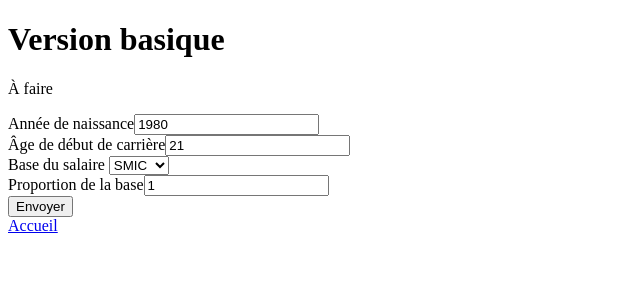
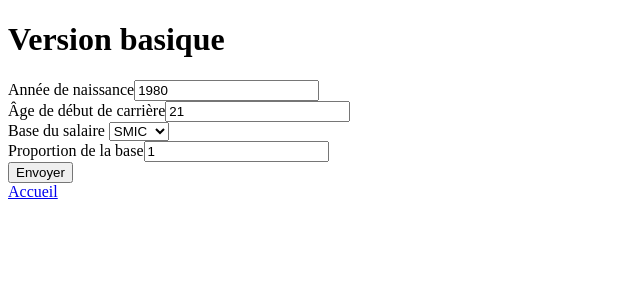
Before and after one commit to InseeFr/Destinie-2, a Flask app: page /basic in a window 1280 px wide. Shown: the top 300 px of the page, without its empty margins (0-640 px from the left). Run offline with Flask 2, Linux system fonts and the light colour scheme.

Commit message:
Supprime un commentaire dépassé

```diff
--- a/server/templates/basic.html
+++ b/server/templates/basic.html
@@ -1,7 +1,6 @@
 <!doctype html>
 <title>Simuler les retraites</title>
 <h1>Version basique</h1>
-<p>À faire</p>
 <style>
   label {
     display: block;
```
